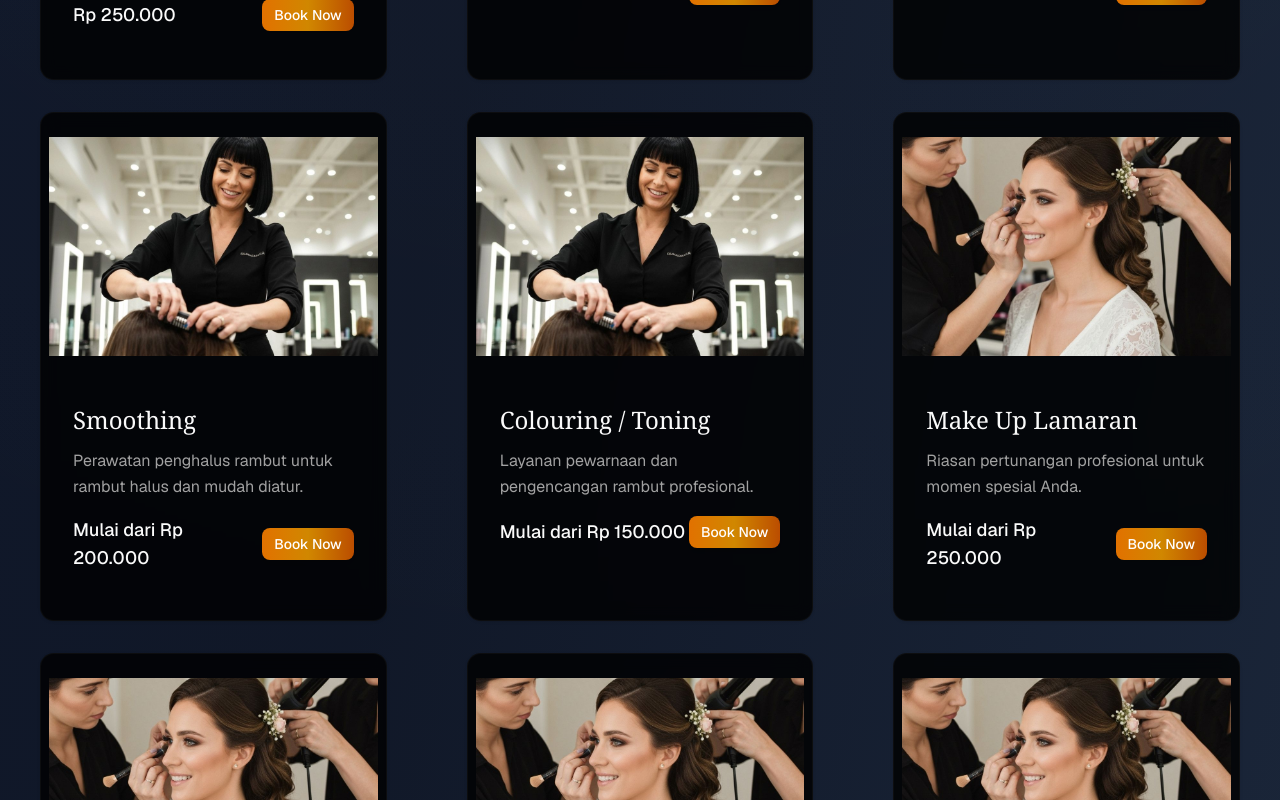
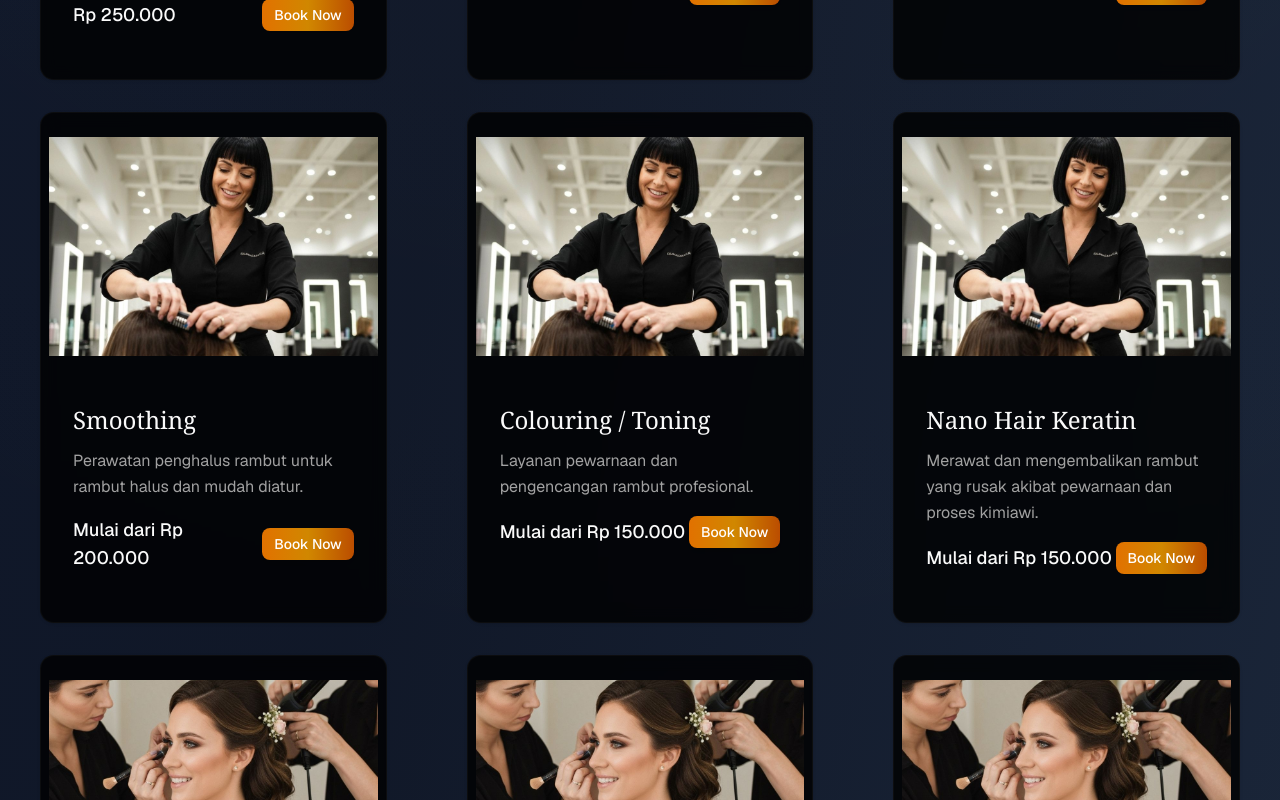
Before and after one commit to hardiferio/v0-beauty-salon-booking, a Next.js app: page / in a window 1280 px wide. Shown: the part 4780-5580 px from the top of the page. Built offline with nearby package versions, Linux system fonts and the light colour scheme.

Commit message:
feat: sync main changes into beauty-salon-booking
Update project files and assets from main branch

Co-authored-by: null <48272241+hardiferio@users.noreply.github.com>

```diff
--- a/components/services.tsx
+++ b/components/services.tsx
@@ -143,6 +143,12 @@ const services = [
     image: "/elegant-hair-salon-styling.jpg",
   },
   {
+    title: "Nano Hair Keratin",
+    description: "Merawat dan mengembalikan rambut yang rusak akibat pewarnaan dan proses kimiawi.",
+    price: "Mulai dari Rp 150.000",
+    image: "/elegant-hair-salon-styling.jpg",
+  },
+  {
     title: "Make Up Lamaran",
     description: "Riasan pertunangan profesional untuk momen spesial Anda.",
     price: "Mulai dari Rp 250.000",
```
